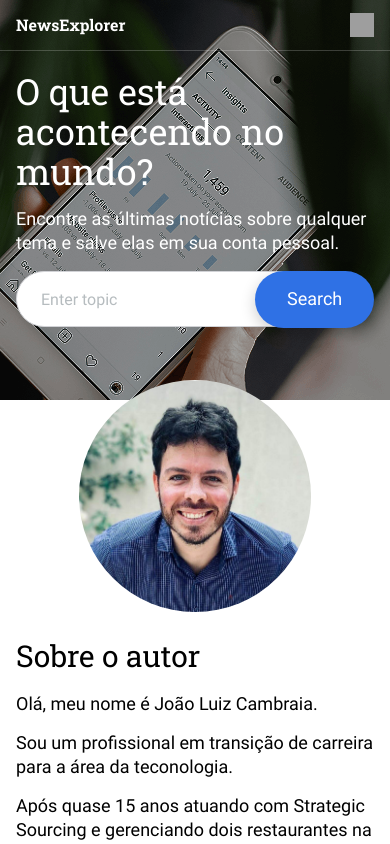
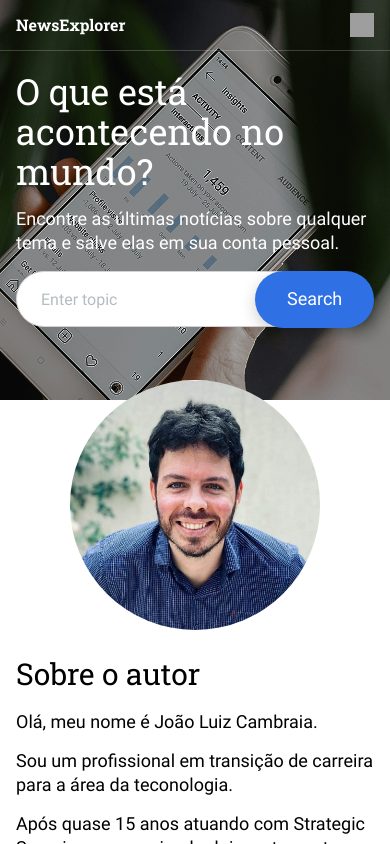
Before and after one commit to jlcambraia/news-explorer-frontend, a React (Vite) app: page / in a window 390 px wide. Shown: the top 844 px of the page. Built offline with nearby package versions, Linux system fonts and the light colour scheme; grey boxes are pictures that could not be loaded.

Commit message:
refactor: melhora a responsividade

```diff
--- a/src/pages/Main/components/About/About.css
+++ b/src/pages/Main/components/About/About.css
@@ -64,9 +64,19 @@
   }
 }
 
+@media screen and (max-width: 767px) {
+  .about {
+    flex-direction: column;
+  }
+
+  .about__image {
+    width: 250px;
+    height: 250px;
+  }
+}
+
 @media screen and (max-width: 543px) {
   .about {
-    flex-direction: column;
     gap: 24px;
     padding: 32px 16px 50px;
   }
```
